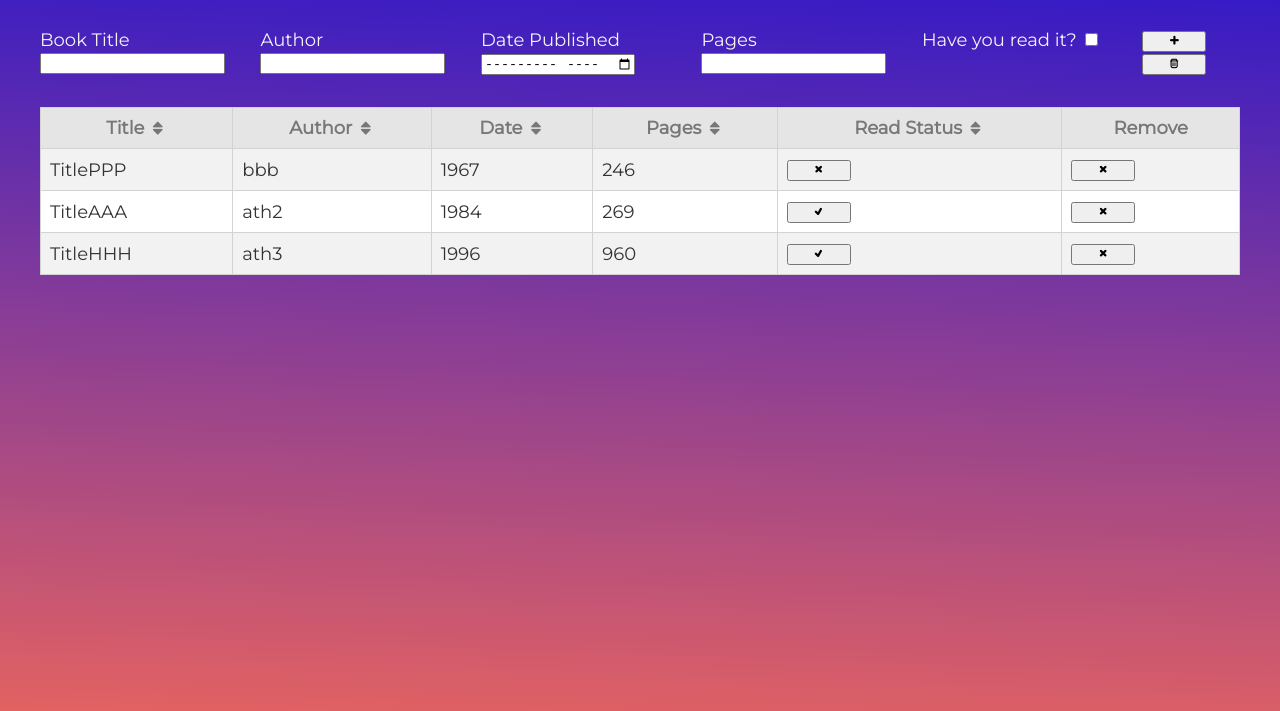
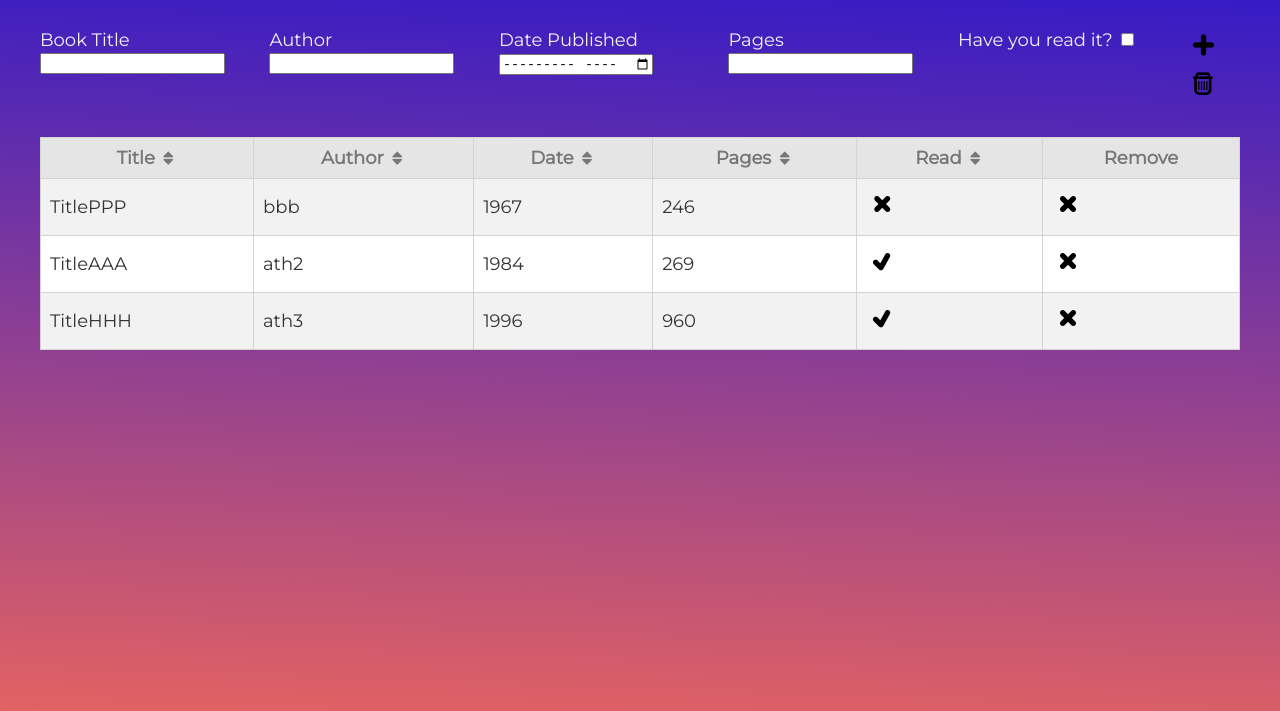
Before and after one commit to rdbarker/Library, a plain HTML site: page index.html in a window 1280 px wide. Shown: the part 105-816 px from the top of the page. Drawn offline with nearby package versions, Linux system fonts and the light colour scheme; files whose address does not match are found by name.

Commit message:
fixed issue with delete button not deleting

```diff
--- a/index.html
+++ b/index.html
@@ -44,7 +44,7 @@
                     <th>Author<span data-sort="author" data-state="unsorted" class="icon-arrow-unsorted icon"></span></th>
                     <th>Date<span data-sort="date" data-state="unsorted" class="icon-arrow-unsorted icon"></span></th>
                     <th>Pages<span data-sort="pages" data-state="unsorted" class="icon-arrow-unsorted icon"></span></th>
-                    <th>Read Status<span data-sort="hasRead" data-state="unsorted" class="icon-arrow-unsorted icon"></span></th>
+                    <th>Read<span data-sort="hasRead" data-state="unsorted" class="icon-arrow-unsorted icon"></span></th>
                     <th>Remove</th>
                 </tr>
             </thead>
--- a/script.js
+++ b/script.js
@@ -49,9 +49,9 @@ Book.prototype.sort = function(){
     libraryTable.appendChild(this.row);
 }
 Book.prototype.handleEvent = function(event){
-    console.log(event.target.classList)
+    console.log(event.target)
     //delete book
-    if (event.target.classList.value==="button-delete"){
+    if (event.target.parentElement.classList.value==="button-delete"){
         this.deleteButton.removeEventListener("click",this);
         libraryTable.deleteRow(this.row.rowIndex-1);
         myLibrary = myLibrary.filter(obj => obj!==this);
--- a/style.css
+++ b/style.css
@@ -99,7 +99,11 @@ label{
     flex-grow: 1;
 }
 button{
-    width: 64px;
+    font-size: 32px;
+    border: none;
+    padding: 0;
+    margin: 0;
+    background: none;
 }
 .container{
     display: flex;
```
